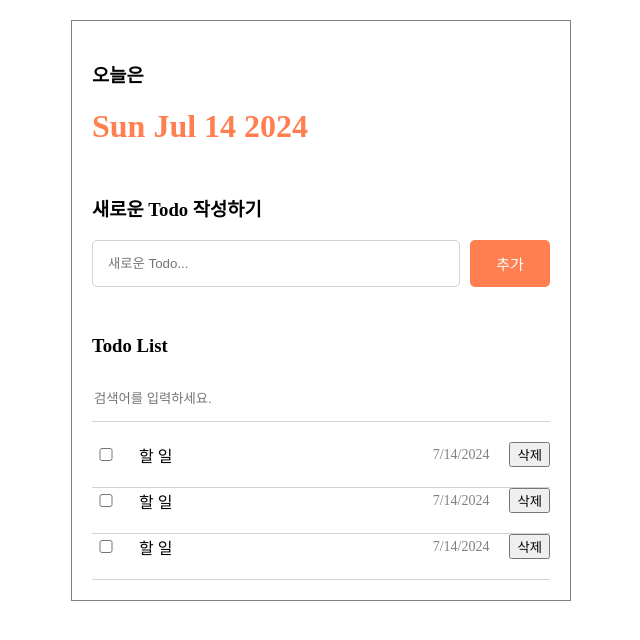
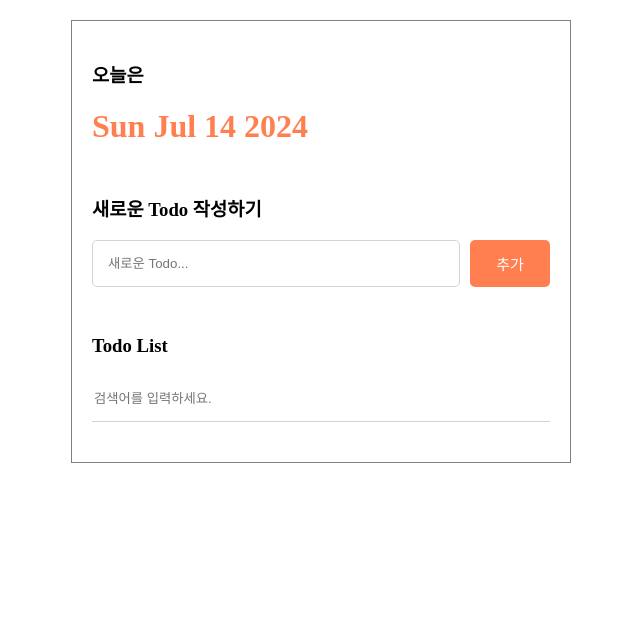
Before and after one commit to gyuimnx/Front-end-Study, a React (Create React App) app in the folder react_study/: page / in a window 1280 px wide. Shown: the top 640 px of the page, without its empty margins (319-959 px from the left). Built offline with nearby package versions, Linux system fonts and the light colour scheme.

Commit message:
Project2 - TodoList 만들기(4) : Update, Delete [완성]

```diff
--- a/react_study/src/proj_02/App.js
+++ b/react_study/src/proj_02/App.js
@@ -4,30 +4,30 @@ import Header from "./Header";
 import TodoEditor from "./TodoEditor";
 import TodoList from "./TodoList";
 
-const mockTodo = [
-    {
-        id: 0,
-        isDone: false,
-        content: "리액트 공부",
-        createDate: new Date().getTime(),
-    },
-    {
-        id: 1,
-        isDone: false,
-        content: "팀 구성",
-        createDate: new Date().getTime(),
-    },
-    {
-        id: 2,
-        isDone: false,
-        content: "프로젝트 계획서 작성",
-        createDate: new Date().getTime(),
-    },
-]
+// const mockTodo = [
+//     {
+//         id: 0,
+//         isDone: false,
+//         content: "리액트 공부",
+//         createDate: new Date().getTime(),
+//     },
+//     {
+//         id: 1,
+//         isDone: false,
+//         content: "팀 구성",
+//         createDate: new Date().getTime(),
+//     },
+//     {
+//         id: 2,
+//         isDone: false,
+//         content: "프로젝트 계획서 작성",
+//         createDate: new Date().getTime(),
+//     },
+// ]
 
 function App() {
-    const [todo, setTodo] = useState(mockTodo);
-    const idRef = useRef(3);
+    const [todo, setTodo] = useState([]);
+    const idRef = useRef(0);
 
     function onCreate(content) {
         const newItem = {
@@ -38,12 +38,23 @@ function App() {
         };
         setTodo([newItem, ...todo])
         idRef.current += 1;
-    }
+    };
+
+    function onUpdate(targetId) {
+        setTodo(todo.map((item) =>
+            item.id === targetId ? {...item, isDone: !item.isDone} : item)
+        )
+    };
+
+    function onDelete(targetId) {
+        setTodo(todo.filter((item)=>item.id !== targetId))
+    };
+
     return (
         <div className="App">
             <Header></Header>
             <TodoEditor onCreate={onCreate}></TodoEditor>
-            <TodoList></TodoList>
+            <TodoList todo={todo} onUpdate={onUpdate} onDelete={onDelete}></TodoList>
         </div>
     );
 };
--- a/react_study/src/proj_02/TodoItem.jsx
+++ b/react_study/src/proj_02/TodoItem.jsx
@@ -1,13 +1,20 @@
 import React from "react";
 import "./TodoItem.css";
 
-function TodoItem() {
+function TodoItem({id, isDone, content, createDate, onUpdate, onDelete}) {
+    function onChangeCheckbox() {
+        onUpdate(id);
+    };
+    function onClickDelete() {
+        onDelete(id);
+    };
+
     return (
         <div className="TodoItem">
-            <input className="checkbox_col" type="checkbox" />
-            <div className="title_col">할 일</div>
-            <div className="date_col">{new Date().toLocaleDateString()}</div>
-            <button className="btn_co1">삭제</button>
+            <input className="checkbox_col" checked={isDone} type="checkbox" onChange={onChangeCheckbox} />
+            <div className="title_col">{content}</div>
+            <div className="date_col">{new Date(createDate).toLocaleDateString()}</div>
+            <button className="btn_co1" onClick={onClickDelete}>삭제</button>
         </div>
     );
 };
--- a/react_study/src/proj_02/TodoList.jsx
+++ b/react_study/src/proj_02/TodoList.jsx
@@ -1,16 +1,26 @@
-import React from "react";
+import React, {useState} from "react";
 import TodoItem from "./TodoItem";
 import "./TodoList.css";
 
-function TodoList() {
+function TodoList({todo, onUpdate, onDelete}) {
+    const [search, setSearch] = useState("");
+
+    function onChangeSearch(e) {
+        setSearch(e.target.value);
+    };
+    function getSearchResult() {
+        return search === ""
+        ? todo
+        : todo.filter((item)=>item.content.includes(search));
+    };
     return (
         <div className="TodoList">
             <h3>Todo List</h3>
-            <input className="searchbar" placeholder="검색어를 입력하세요." />
+            <input className="searchbar" value={search} onChange={onChangeSearch} placeholder="검색어를 입력하세요." />
             <div>
-                <TodoItem></TodoItem>
-                <TodoItem></TodoItem>
-                <TodoItem></TodoItem>
+                {getSearchResult().map((item) => (
+                    <TodoItem key={item.id} {...item} onUpdate={onUpdate} onDelete={onDelete}></TodoItem>
+                ))}
             </div>
         </div>
     );
```
